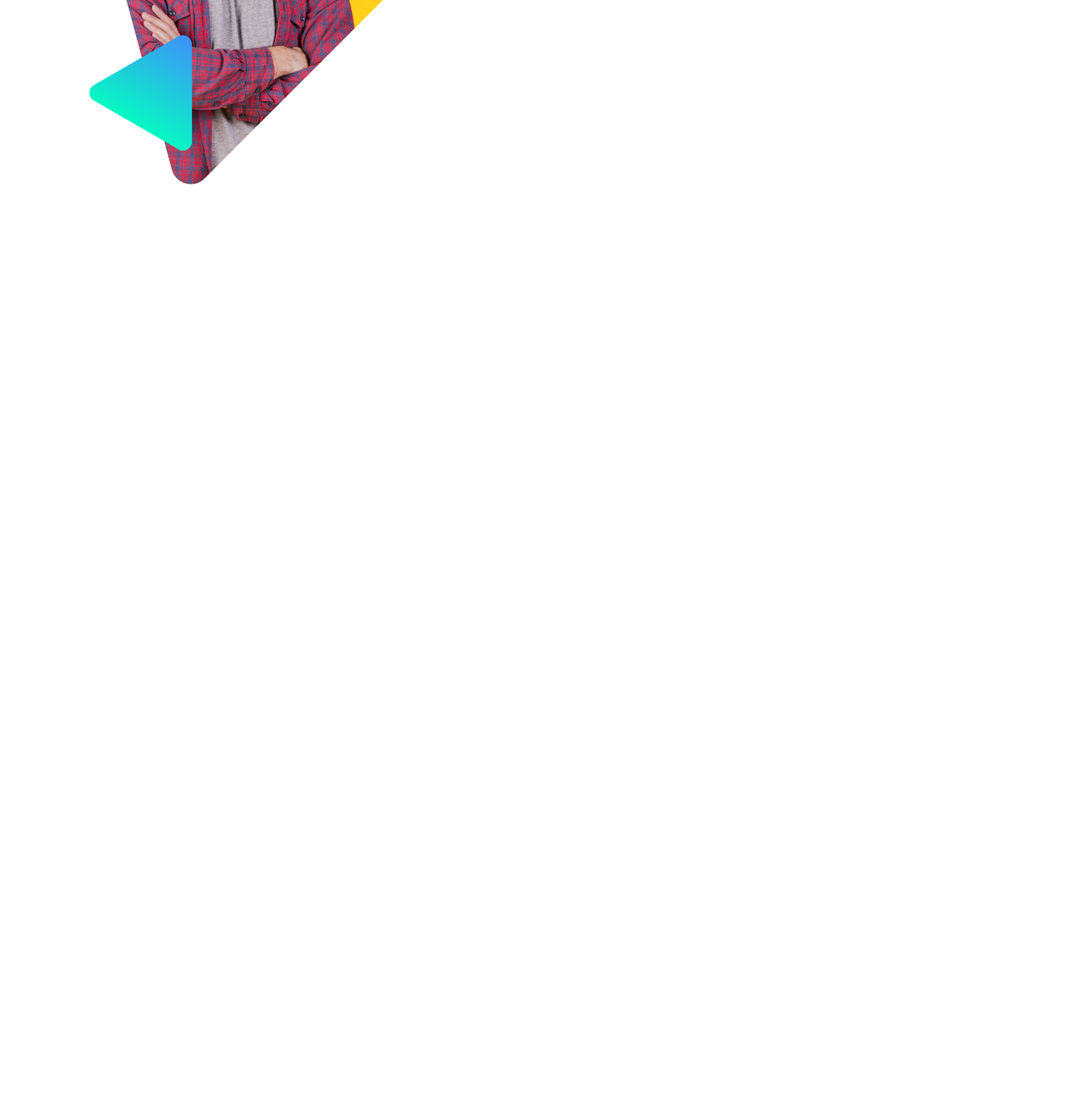
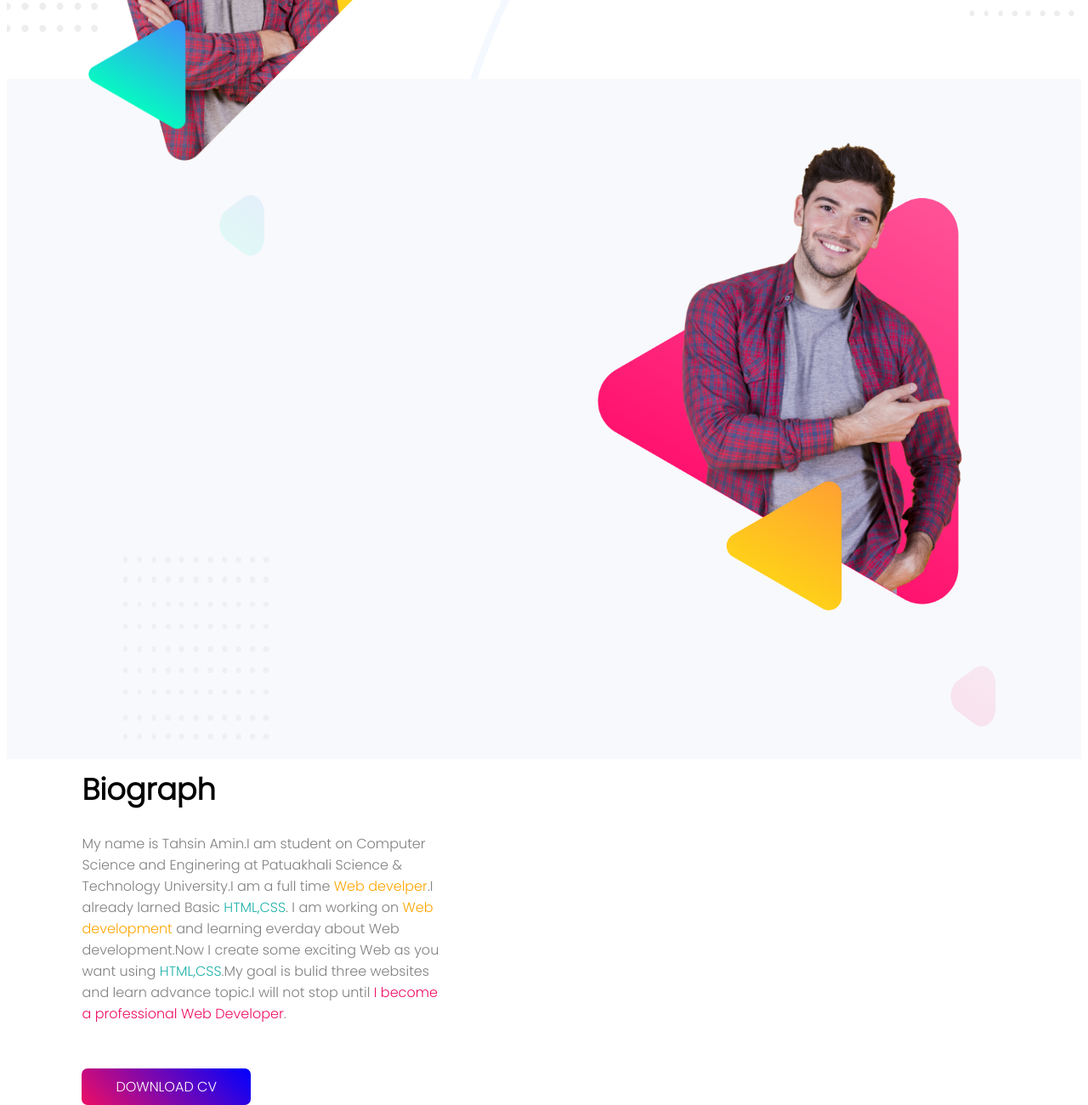
Before and after one commit to MdTahsinAmin/My-Scenod-Website, a plain HTML site: page index.html in a window 1280 px wide. Shown: the part 865-2165 px from the top of the page at 85% size. Before the commit the page ends 1089 px from the top, so only its background shows below. Drawn offline with Linux system fonts and the light colour scheme.

Commit message:
some change

```diff
--- a/index.html
+++ b/index.html
@@ -4,7 +4,7 @@
     <meta charset="UTF-8">
     <meta name="viewport" content="width=device-width, initial-scale=1.0">
     <title>Tahsin's Website</title>
-    <link href="https://fonts.googleapis.com/css2?family=Poppins:wght@500&display=swap" rel="stylesheet">
+     <link href="https://fonts.googleapis.com/css2?family=Poppins:wght@300&display=swap" rel="stylesheet">
     <link rel="stylesheet" href="style.css">
 </head>
 <body>
@@ -19,5 +19,17 @@
           <img src="personal-website/peter.png" alt="">
         </div>
     </section>
+
+    <section class ="second-section">
+        <div class="first-half second-half">
+           <img src="personal-website/peter_dream.png" alt="">
+        </div>
+        <div class="first-half">
+          <h1 id ="ok" class="bio">Biograph</h1>
+          <p id="ok1">My name is Tahsin Amin.I am student on  Computer Science and Enginering at  Patuakhali Science & Technology University.I am a full time <span class="h">Web develper</span>.I already larned Basic <span class="he">HTML,CSS</span>. I am working on <span class="h">Web development</span> and learning everday about <span clas="h">Web development</span>.Now I create some exciting Web as you want using <span class="he"> HTML,CSS</span>.My goal is bulid three websites and learn advance topic.I will not stop until <span class="jk"> I become a professional Web Developer</span>.</p>
+          <br>
+       <a class="link" target=""_blank" href="http://cvmkr.com/mNnlN">DOWNLOAD CV</a>
+        </div>
+    </section>
 </body>
 </html>
--- a/style.css
+++ b/style.css
@@ -17,19 +17,30 @@ body{
     padding-left: 2%;
 }
 .first-half img{
-    width: 100%;
+    width: 95%;
 }
 #hello{
    margin-top: 10%;
    margin-left: 135px;
 }
+#ok{
+    margin-top:35%;
+    margin-bottom: 5%;
+    font-size: 35px;
+}
 .first-half p{
     color: gray;
     padding-bottom: 20px;
 }
+section{
+    height:800px;
+}
 .first-section{
     padding-top:150px;
     padding-right: 100px;
+    margin-right: 6px;
+    background-image: url("personal-website/header-bg1.png");
+    background-repeat: no-repeat;
 }
 .link{
     text-decoration: none;
@@ -39,3 +50,27 @@ body{
     border-radius: 7px;
     font-weight: 700px;
 }
+#ok1{
+    text-align: initial;
+    margin-right:15%
+}
+.h{
+    color:orange;
+}
+.he{
+    color: lightseagreen;
+}
+.jk{
+    color: rgb(238, 14, 100);
+}
+.second-section{
+    background-image: url("personal-website/biography1-bg.png");
+    background-repeat: no-repeat;
+}
+.second-section img{
+    width: 85%;
+}
+.second-half{
+    margin-top: 75px;
+    margin-left: 125px;
+}
```
Also changed, not shown: personal-website/biography1-bg.png (added), personal-website/header-bg1.png (added).
